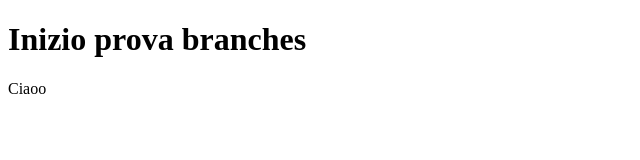
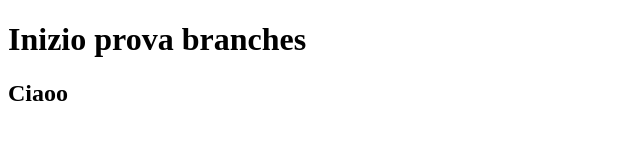
Before and after one commit to rolindaz/test-branches, a plain HTML site: page index.html in a window 1280 px wide. Shown: the full height of the page, 0-640 px from the left. Drawn offline with Linux system fonts and the light colour scheme.

Commit message:
change paragraph to heading for better semantic structure

```diff
--- a/index.html
+++ b/index.html
@@ -9,7 +9,7 @@
 
 <body>
     <h1>Inizio prova branches</h1>
-    <p>Ciaoo</p>
+    <h2>Ciaoo</h2>
 </body>
 
 </html>
```
